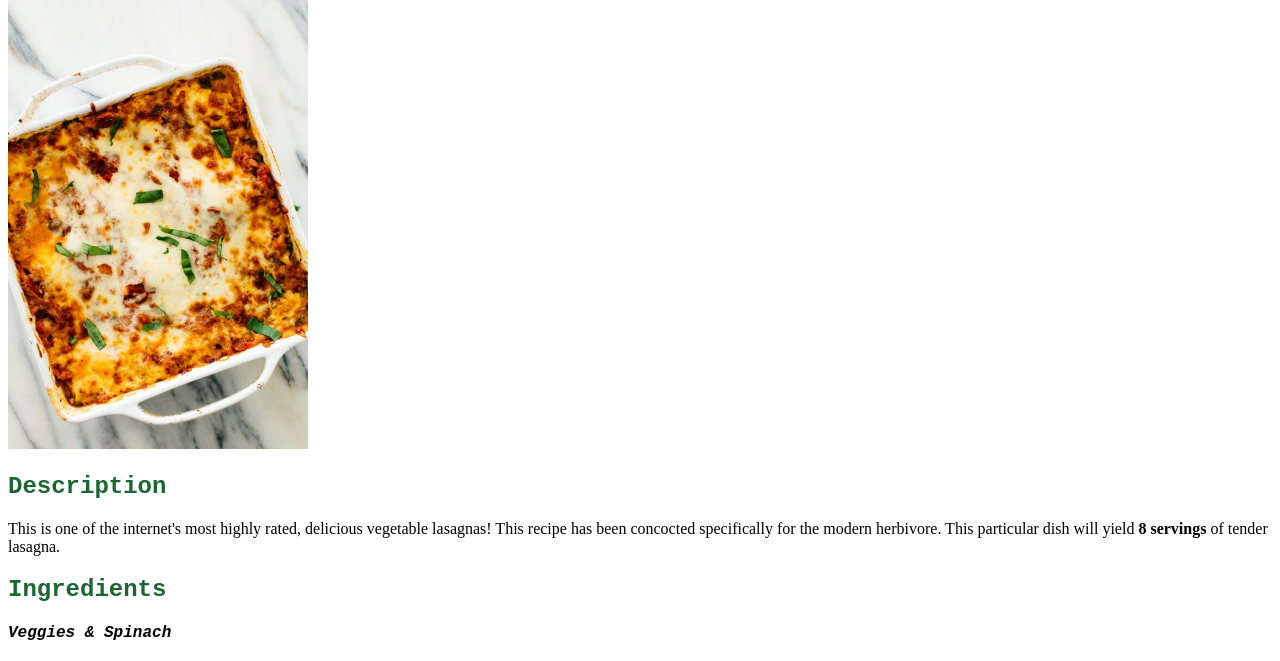
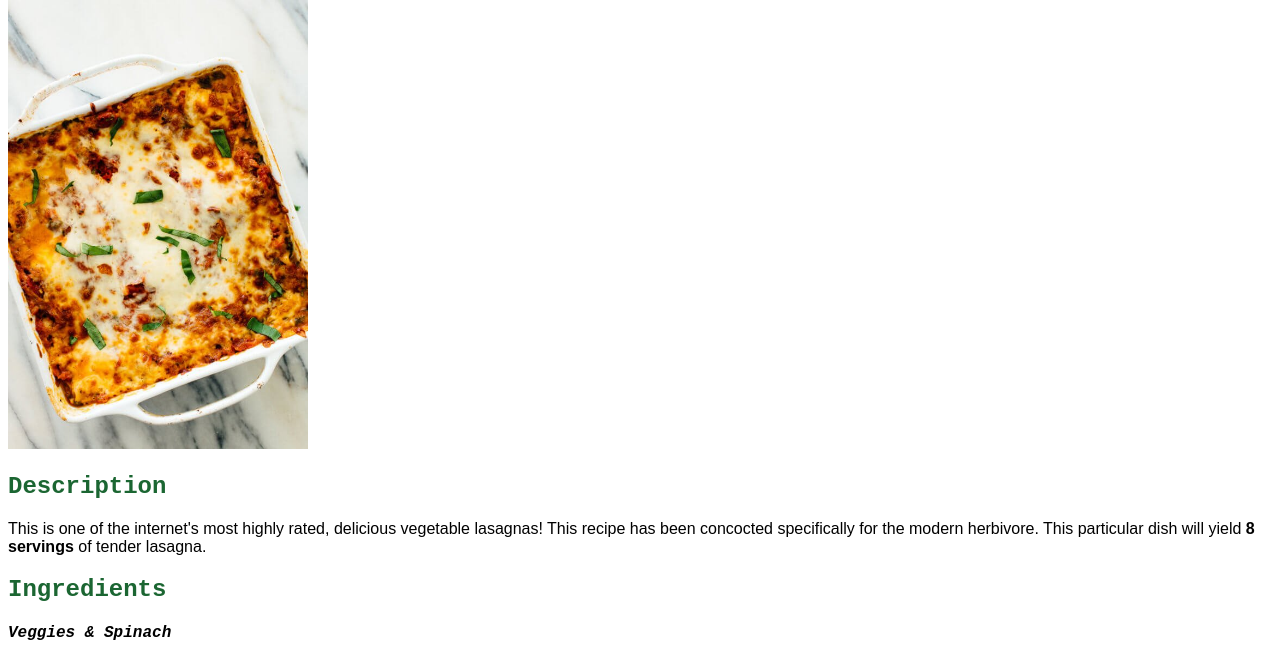
Before and after one commit to gport7/odin-recipes, a plain HTML site: page recipes/lasagna.html in a window 1280 px wide. Shown: the part 80-741 px from the top of the page. Drawn offline with Linux system fonts and the light colour scheme.

Commit message:
update font-family for p, ul, ol types

```diff
--- a/style.css
+++ b/style.css
@@ -4,8 +4,15 @@ h3,
 h4,
 h5,
 h6,
-a {
+a
+{
     font-family: 'Courier New', Courier, monospace;
+}
+
+p,
+ul,
+ol {
+    font-family: Arial, Helvetica, sans-serif;
 }
 
 h1,
```
